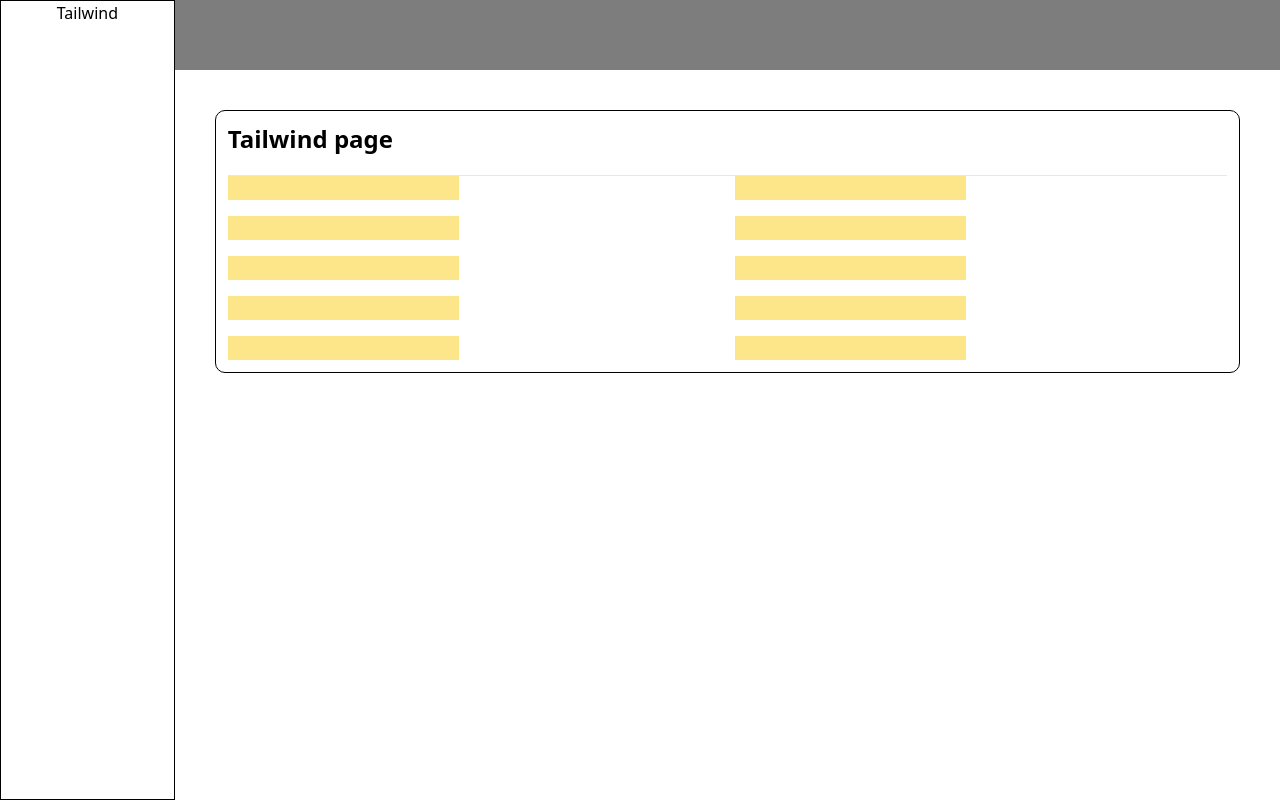
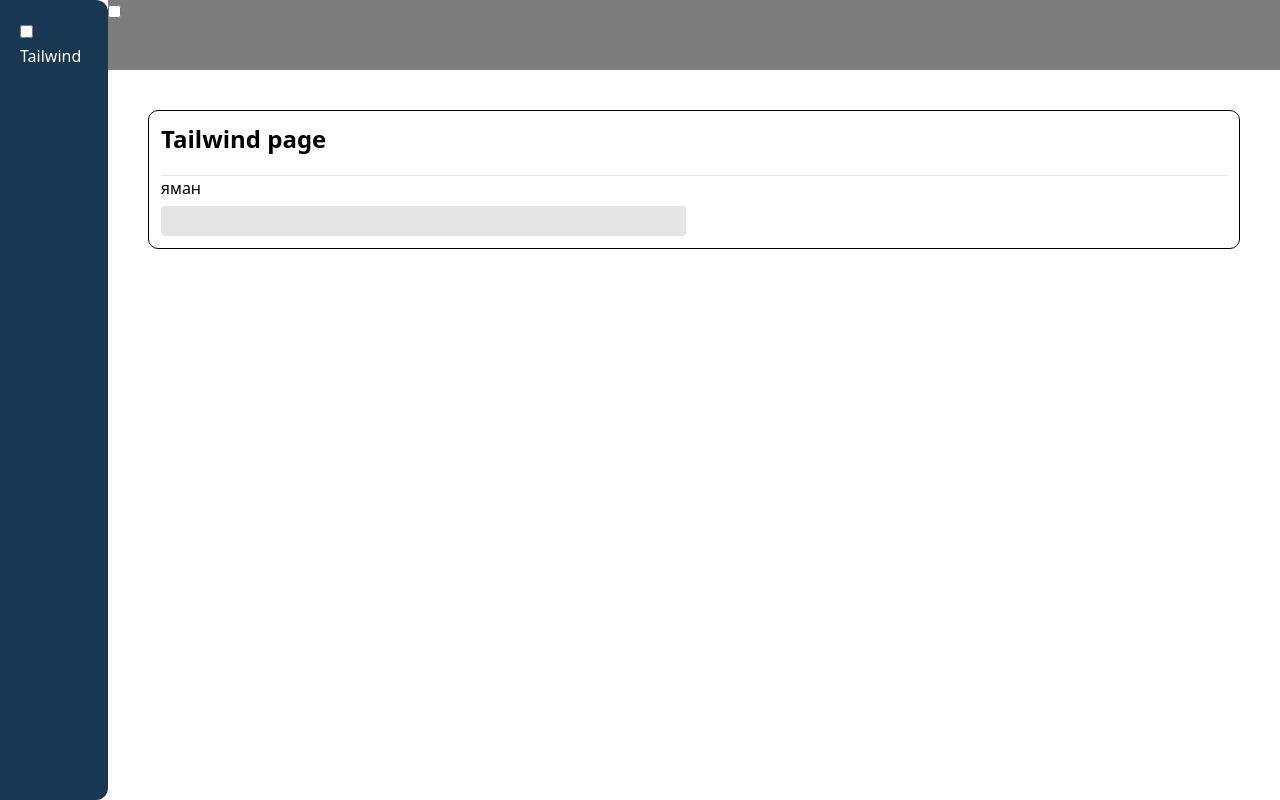
Before and after one commit to bourbakiii/admin-panel, a Vue app: page /tailwind in a window 1280 px wide. Built offline with nearby package versions, Linux system fonts and the light colour scheme.

Commit message:
Control point

```diff
--- a/package.json
+++ b/package.json
@@ -9,6 +9,7 @@
     "preview": "vite preview"
   },
   "dependencies": {
+    "@tailwindcss/line-clamp": "^0.4.2",
     "node-sass": "^7.0.1",
     "reset-css": "^5.0.1",
     "vue": "^3.2.37",
--- a/src/assets/scss/global.scss
+++ b/src/assets/scss/global.scss
@@ -18,19 +18,8 @@ body, #app {
 
 .page {
   border: 1px solid black;
-  @apply p-3 rounded-[10px];
-
-}
-
-.grid-inputs {
-  @apply grid gap-4 grid-cols-2;
-
 }
 
 button {
   cursor: pointer;
 }
-
-.input-base{
-  @apply bg-amber-200;
-}
--- a/src/assets/scss/transitions.scss
+++ b/src/assets/scss/transitions.scss
@@ -0,0 +1,7 @@
+input, button, a {
+  transition: $transition;
+}
+
+.transitioned{
+  transition: $transition ease;
+}
--- /dev/null
+++ b/src/assets/scss/variables.scss
@@ -0,0 +1,16 @@
+$transition: .3s;
+
+
+:root{
+  --main: rgba(23, 55, 83);
+  --red: rgba(191, 26, 47);
+  --grey: rgba(238, 238, 255);
+  --yellow: rgba(254, 234, 0);
+  --green: rgba(32, 252, 143);
+}
+
+$main: var(--main);
+$red: var(--red);
+$grey: var(--grey);
+$yellow: var(--yellow);
+$green: var(--green);
--- a/src/assets/tailwind/index.css
+++ b/src/assets/tailwind/index.css
@@ -1,3 +1,15 @@
 @tailwind base;
 @tailwind components;
 @tailwind utilities;
+
+.page {
+    @apply p-3 rounded-[10px];
+}
+
+.grid-inputs {
+    @apply grid gap-4 grid-cols-2;
+}
+
+.input-base {
+    @apply bg-black/[.1] rounded min-h-[30px] focus:bg-black/[.2];
+}
--- a/src/components/InputBlock.vue
+++ b/src/components/InputBlock.vue
@@ -1,9 +1,21 @@
 <template>
-  <label class="input-block space-y-1.5 flex flex-col items-start justify-start">
+  <label class="input-block gap-1.5 flex flex-col justify-start w-full">
     <span v-if="$props.title" class="input-block__label">{{ $props.title }}</span>
-    <input v-bind="$props" class="input-base">
+    <input :value="$props.modelValue" @input="$emit('update:modelValue', $event.target.value )"
+           v-bind="$props"
+           class="input-base ">
   </label>
 </template>
 <script setup>
 
+defineProps({
+  modelValue: {
+    required: false,
+    default: null
+  },
+  title: {
+    required: false,
+    default: null
+  }
+});
 </script>
--- a/src/components/Navigation.vue
+++ b/src/components/Navigation.vue
@@ -1,8 +1,11 @@
 <template>
   <nav class="navigation">
-
+    <input type="checkbox" v-model="dark_mode"/>
   </nav>
 </template>
+<script>
+
+</script>
 <style lang="scss">
 .navigation{
   width:100%;
--- a/src/components/Sidebar.vue
+++ b/src/components/Sidebar.vue
@@ -1,5 +1,6 @@
 <template>
-  <div class="sidebar">
+  <div class="sidebar p-5 rounded-r-xl bg-main text-white transitioned" :class="opened?'min-w-[300px]':'min-w-[50px]'">
+    <input type="checkbox" v-model="opened">
     <router-link v-for='({name,path},index) in routesMap' :key="`sidebar-link-${index}`" class="sidebar__link"
                  :to="path">
       {{ name }}
@@ -8,15 +9,8 @@
 </template>
 <script setup>
 import {routes} from "@/router/router"
+import {ref} from "vue";
 
 const routesMap = routes.map(el => ({name: el.name, path: el.path}));
+const opened = ref(false);
 </script>
-<style lang="scss">
-.sidebar {
-  border: 1px solid black;
-  display: flex;
-  flex-direction: column;
-  align-items: center;
-  justify-content: flex-start;
-}
-</style>
--- a/src/layouts/default.vue
+++ b/src/layouts/default.vue
@@ -68,8 +68,7 @@ import Sidebar from "../components/Sidebar.vue";
   flex-direction: row;
 
   &__sidebar {
-    width: 202px;
-    height: 100%;
+    position: sticky;
   }
 
   &__content {
--- a/src/pages/Tailwind.vue
+++ b/src/pages/Tailwind.vue
@@ -3,13 +3,21 @@
     <h1 class="text-2xl font-bold mb-5">Tailwind page</h1>
     <hr>
     <div class="tailwind-page grid-inputs">
-      <InputBlock :id="'тесла'" title="яман" v-for='item in 10'>{{
+      <InputBlock v-model="some_value" :id="'тесла'" title="яман" v-for='item in 1'>{{
           item
         }}
       </InputBlock>
+      <input v-model="some_value" type="text">
     </div>
   </div>
 </template>
 <script setup>
 import InputBlock from "../components/InputBlock.vue";
+import {ref} from "vue";
+
+const some_value = ref(null);
+const loggy = value => {
+  console.log("the value is");
+  console.log(value);
+}
 </script>
--- a/tailwind.config.cjs
+++ b/tailwind.config.cjs
@@ -5,7 +5,14 @@ module.exports = {
         "./src/**/*.{vue,js,ts,jsx,tsx}",
     ],
     theme: {
-        extend: {},
+        extend: {
+            colors: {
+                main: 'var(--main)',
+                primary: 'var(--primary)',
+            },
+        },
     },
-    plugins: [],
+    plugins: [
+        require('@tailwindcss/line-clamp'),
+    ],
 }
--- a/vite.config.js
+++ b/vite.config.js
@@ -9,6 +9,8 @@ export default defineConfig({
             scss: {
                 additionalData: `
               @import "./src/assets/scss/global.scss";
+              @import "./src/assets/scss/variables.scss";
+              @import "./src/assets/scss/transitions.scss";
             `
             }
         }
```
Also changed, not shown: 1 other file (tests, documents, lock files or other folders).
